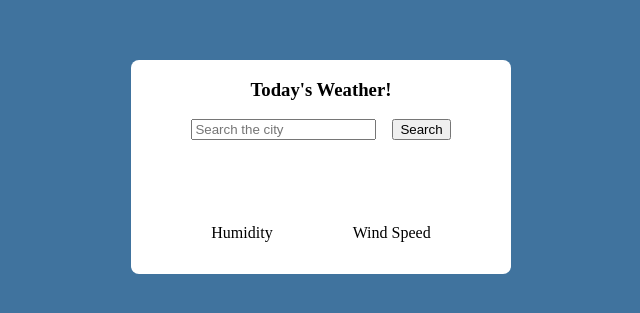
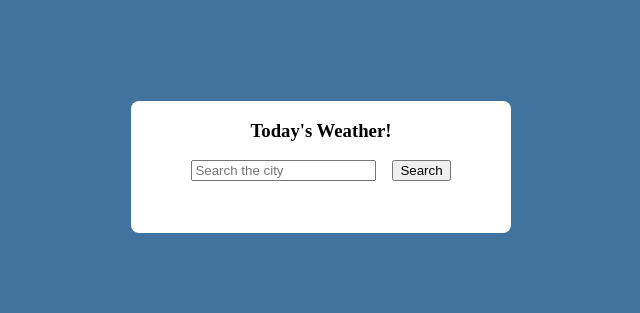
Before and after one commit to LorenzoCeretta/javascript-playground, a plain HTML site: page weather-app/index.html in a window 1280 px wide. Shown: the part 241-554 px from the top of the page, without its empty margins (319-959 px from the left). Drawn offline with Linux system fonts and the light colour scheme.

Commit message:
Add display none to card-footer

```diff
--- a/weather-app/styles.css
+++ b/weather-app/styles.css
@@ -27,10 +27,7 @@ body {
 }
 
 #card-footer {
-  display: flex;
-  justify-content: center;
-  gap: 5rem;
-  margin: 1rem;
+  display: none;
 }
 
 #wind-icon,
@@ -44,8 +41,3 @@ body {
 #humidity-text {
   margin-top: 0px;
 }
-
-#wind-icon,
-#humidity-icon {
-  display: none;
-}
```
